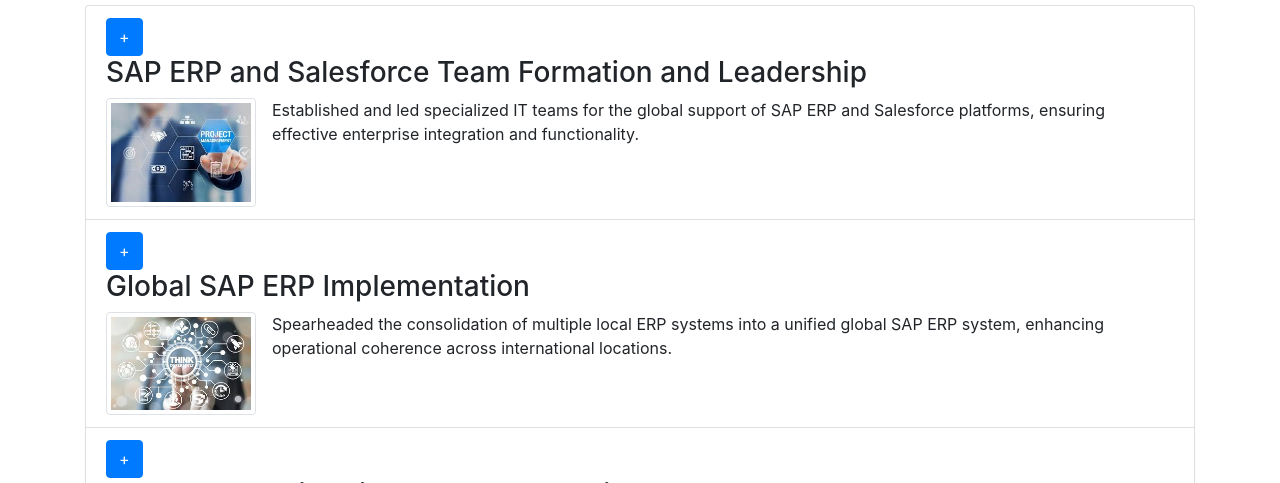
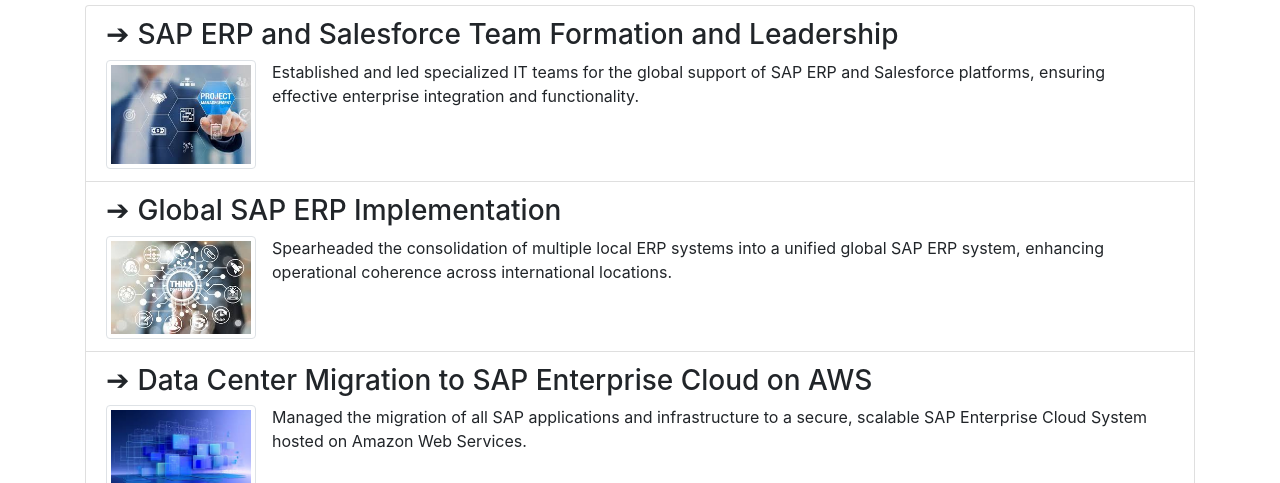
Before and after one commit to esuris19/webport0520, a plain HTML site: page index.html in a window 1280 px wide. Shown: the part 469-952 px from the top of the page. Drawn offline with nearby package versions, Linux system fonts and the light colour scheme.

Commit message:
First Revision

```diff
--- a/index.html
+++ b/index.html
@@ -7,10 +7,6 @@
     <title>About Me</title>
     <!-- Bootstrap CSS -->
     <link href="https://stackpath.bootstrapcdn.com/bootstrap/4.5.2/css/bootstrap.min.css" rel="stylesheet">
-
-    <!--
-<link rel="stylesheet" href="./styles/style.css">
-    -->
 </head>
 
 <body>
@@ -48,7 +44,10 @@
             <h2>Projects</h2>
             <ul class="list-group">
                 <li class="list-group-item">
-                    <h3 class="project-title">SAP ERP and Salesforce Team Formation and Leadership</h3>
+                    <h3 class="project-title d-flex align-items-center">
+                        <span class="arrow-icon mr-2" style="cursor: pointer;">➔</span>
+                        SAP ERP and Salesforce Team Formation and Leadership
+                    </h3>
                     <div class="project-details d-flex">
                         <img src="./images/project1.jpg" alt="First computer program" class="img-thumbnail mr-3"
                             style="width: 150px;">
@@ -58,7 +57,10 @@
                     </div>
                 </li>
                 <li class="list-group-item">
-                    <h3 class="project-title">Global SAP ERP Implementation </h3>
+                    <h3 class="project-title d-flex align-items-center">
+                        <span class="arrow-icon mr-2" style="cursor: pointer;">➔</span>
+                        Global SAP ERP Implementation
+                    </h3>
                     <div class="project-details d-flex">
                         <img src="./images/project2.jpg" alt="Analytical Engine" class="img-thumbnail mr-3"
                             style="width: 150px;">
@@ -68,7 +70,10 @@
                     </div>
                 </li>
                 <li class="list-group-item">
-                    <h3 class="project-title">Data Center Migration to SAP Enterprise Cloud on AWS</h3>
+                    <h3 class="project-title d-flex align-items-center">
+                        <span class="arrow-icon mr-2" style="cursor: pointer;">➔</span>
+                        Data Center Migration to SAP Enterprise Cloud on AWS
+                    </h3>
                     <div class="project-details d-flex">
                         <img src="./images/project3.jpg" alt="Ada programming language" class="img-thumbnail mr-3"
                             style="width: 150px;">
--- a/scripts/collapse.js
+++ b/scripts/collapse.js
@@ -2,27 +2,22 @@
     const projectItems = document.querySelectorAll('#projects .list-group-item');
 
     projectItems.forEach(item => {
-        // Create the 'plus' sign button
-        const plusButton = document.createElement('button');
-        plusButton.innerHTML = '+';
-        plusButton.classList.add('btn', 'btn-primary', 'mr-2');
-
-        // Get the project title and insert the button before it
+        // Get the project title and arrow button
         const projectTitle = item.querySelector('.project-title');
-        projectTitle.parentNode.insertBefore(plusButton, projectTitle);
+        const arrowButton = projectTitle.querySelector('.arrow-icon');
 
         // Hide the project details initially
         const projectDetails = item.querySelector('.project-details');
         projectDetails.style.display = 'none';
 
-        // Add click event listener to the 'plus' button
-        plusButton.addEventListener('click', function () {
+        // Add click event listener to the arrow button
+        arrowButton.addEventListener('click', function () {
             if (projectDetails.style.display === 'none') {
                 projectDetails.style.display = 'flex';
-                plusButton.innerHTML = '-';
+                arrowButton.innerHTML = '▼';
             } else {
                 projectDetails.style.display = 'none';
-                plusButton.innerHTML = '+';
+                arrowButton.innerHTML = '➔';
             }
         });
     });
```
